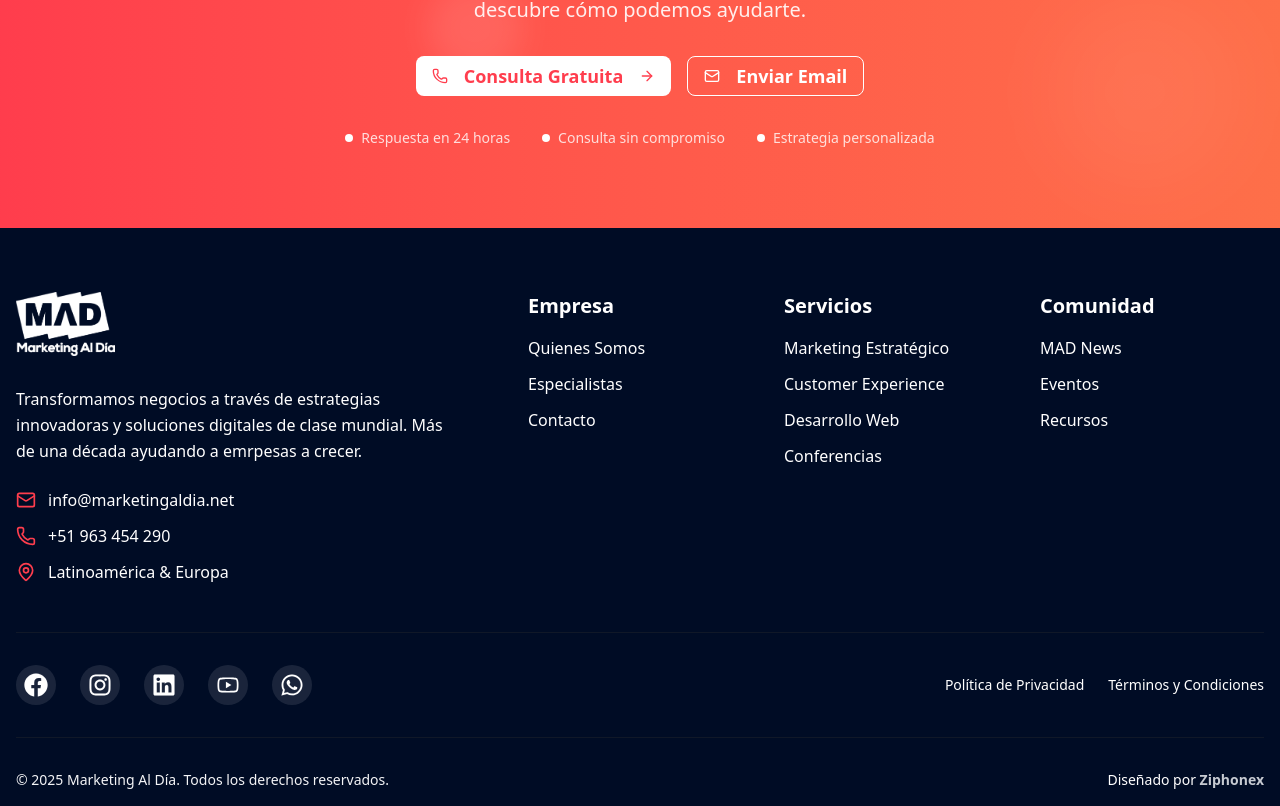
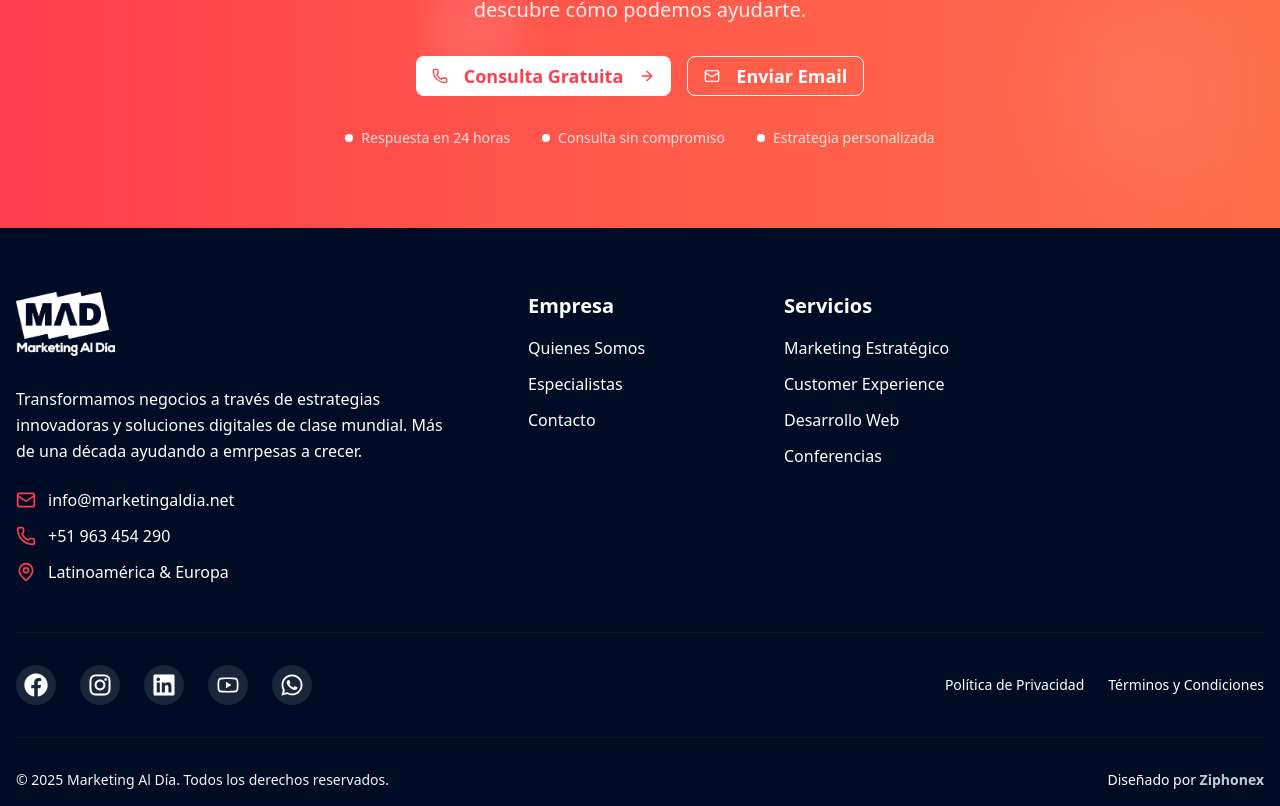
Before and after one commit to zifherx/web-mad, a Next.js app: page / in a window 1280 px wide. Shown: the part 6737-7543 px from the top of the page. Built offline with nearby package versions, Linux system fonts and the light colour scheme.

Commit message:
[zifherx] Solucionando vacíos

```diff
--- a/data/PublicData.ts
+++ b/data/PublicData.ts
@@ -54,12 +54,12 @@ export const MenuFooterData: MenuFooterProp[] = [
       {
         id: 1,
         titleOption: "Quienes Somos",
-        linkOption: "/quienes-somos",
+        linkOption: "/nosotros/quienes-somos",
       },
       {
         id: 2,
         titleOption: "Especialistas",
-        linkOption: "/especialistas",
+        linkOption: "/nosotros/especialistas",
       },
       // {
       //   id: 3,
@@ -124,30 +124,6 @@ export const MenuFooterData: MenuFooterProp[] = [
   //   ],
   // },
   {
-    id: 3,
-    titleMenu: "Comunidad",
-    childrens: [
-      {
-        id: 1,
-        titleOption: "MAD News",
-        linkOption: "#",
-        // linkOption: "/comunidad/mad-news",
-      },
-      {
-        id: 2,
-        titleOption: "Eventos",
-        linkOption: "#",
-        // linkOption: "/comunidad/eventos",
-      },
-      {
-        id: 3,
-        titleOption: "Recursos",
-        linkOption: "#",
-        // linkOption: "/comunidad/recursos",
-      },
-    ],
-  },
-  {
     id: 4,
     titleMenu: "Legal",
     childrens: [
@@ -402,10 +378,7 @@ export const TestimonialCardData: ITestimonialCard[] = [
     id: 1,
     title: "María González",
     position: "CEO, Empresa Innovadora",
-    // imageSource: "https://placeholder.svg?height=100&width=100",
     imageSource: "https://github.com/shadcn.png",
-    // imageSource: "https://placeholder.svg?height=100&width=100",
-    // imageSource: "https://placeholder.svg?height=100&width=100",
     quote:
       "Marketing Al Día transformó completamente nuestra estrategia digital. Los resultados han sido excepcionales, superando todas nuestras expectativas.",
   },
@@ -448,6 +421,22 @@ export const TestimonialCardData: ITestimonialCard[] = [
     imageSource: "https://github.com/leerob.png",
     quote:
       "El desarrollo web que realizaron para nosotros superó todas las expectativas. Profesionales, creativos y orientados a resultados.",
+  },
+  {
+    id: 7,
+    title: "Carlos Escala",
+    position: "CEO, EK Consulting Group",
+    imageSource: "https://github.com/shadcn.png",
+    quote:
+      "En un mundo tan cambiante y acelerado es importante seguir plataformas como esta que entrevistan a profesionales top.",
+  },
+  {
+    id: 8,
+    title: "Raúl Vergara",
+    position: "Gerente General,Footloose",
+    imageSource: "https://github.com/leerob.png",
+    quote:
+      "Marketing Al Día es un espacio increíblemente valioso para profesionales y emprendedores que buscan mantenerse actualizados.",
   },
 ];
 
```
